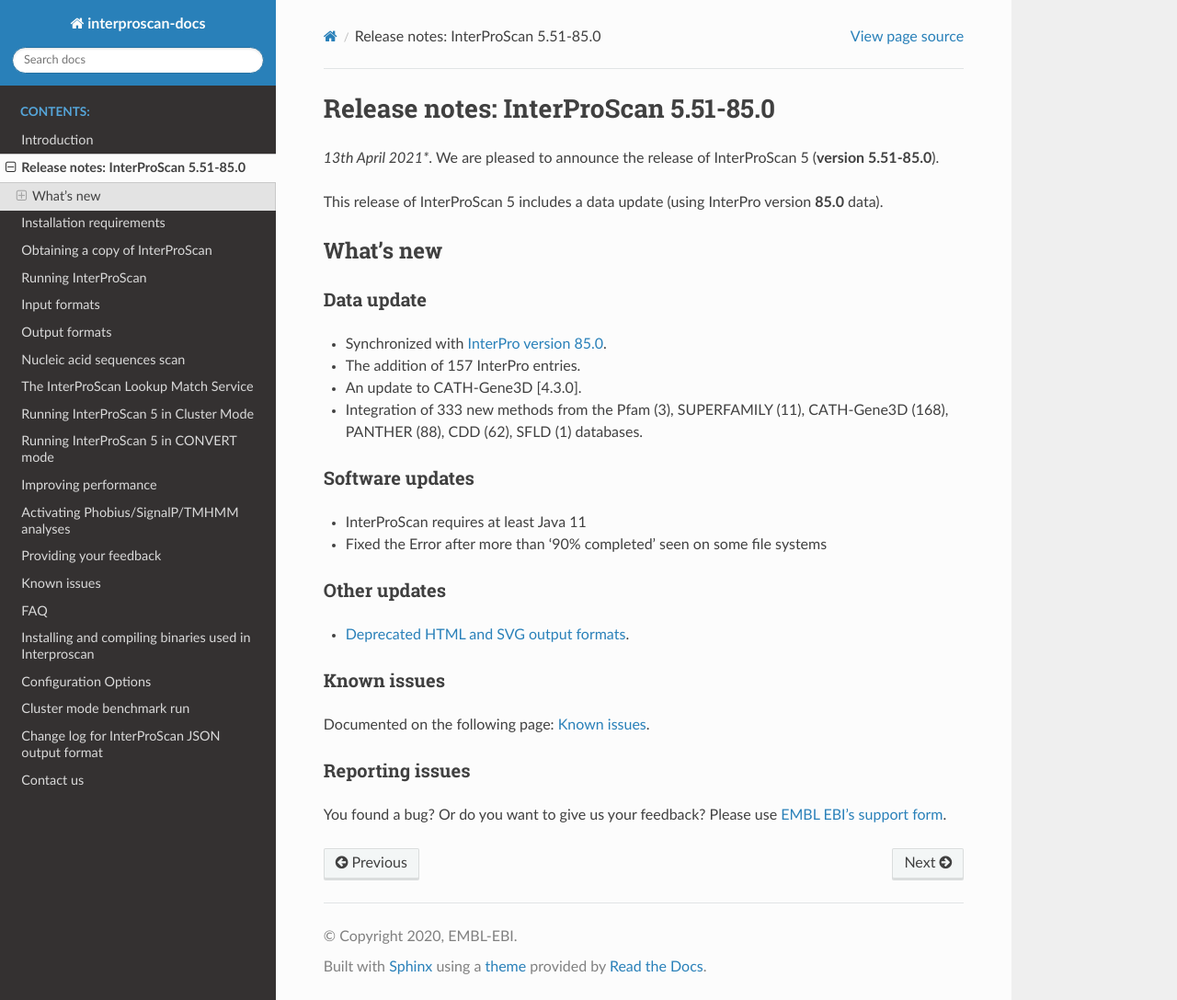
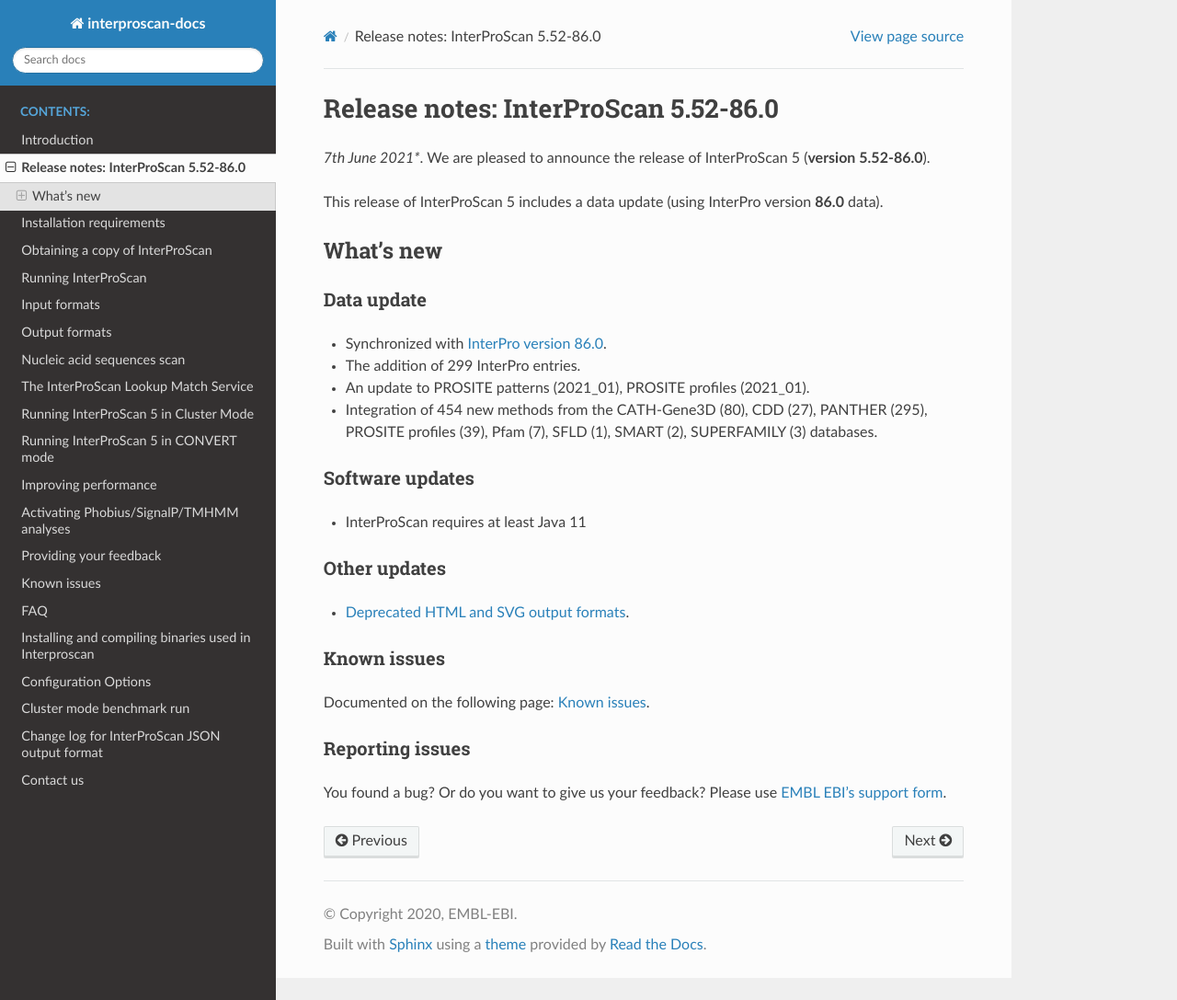
Before and after one commit to ebi-pf-team/interproscan-docs, a Sphinx documentation site: the page built from docs/ReleaseNotes.rst, in a window 1280 px wide and 1087 px high. Shown: the whole window at 92% size. Built offline with Sphinx 7.4.7 and the Read the Docs theme 2.0.0, drawn with Linux system fonts in a browser that asks for light colours.

Commit message:
5.52-86.0 release update

```diff
--- a/docs/ReleaseNotes.rst
+++ b/docs/ReleaseNotes.rst
@@ -1,11 +1,11 @@
-Release notes: InterProScan 5.51-85.0
+Release notes: InterProScan 5.52-86.0
 =====================================
 
-*13th April 2021**. We are pleased to announce the release of
-InterProScan 5 (**version 5.51-85.0**).
+*7th June 2021**. We are pleased to announce the release of
+InterProScan 5 (**version 5.52-86.0**).
 
 This release of InterProScan 5 includes a data update (using InterPro
-version **85.0** data).
+version **86.0** data).
 
 What’s new
 ~~~~~~~~~~
@@ -14,15 +14,14 @@
 ^^^^^^^^^^^
 
 -  Synchronized with `InterPro version
-   85.0 <http://www.ebi.ac.uk/interpro/release_notes>`__.
--  The addition of 157 InterPro entries.
--  An update to CATH-Gene3D [4.3.0].
--  Integration of 333 new methods from the Pfam (3), SUPERFAMILY (11), CATH-Gene3D (168), PANTHER (88), CDD (62), SFLD (1) databases.
+   86.0 <http://www.ebi.ac.uk/interpro/release_notes>`__.
+-  The addition of 299 InterPro entries.
+-  An update to PROSITE patterns (2021_01), PROSITE profiles (2021_01).
+-  Integration of 454 new methods from the CATH-Gene3D (80), CDD (27), PANTHER (295), PROSITE profiles (39), Pfam (7), SFLD (1), SMART (2), SUPERFAMILY (3) databases.
 
 Software updates
 ^^^^^^^^^^^^^^^^
 - InterProScan requires at least Java 11
-- Fixed the Error after more than '90% completed' seen on some file systems
 
 Other updates
 ^^^^^^^^^^^^^^^^
```
Also changed, not shown: docs/HowToDownload.rst (+7 -7 lines), docs/LocalLookupService.rst (+15 -15 lines).
